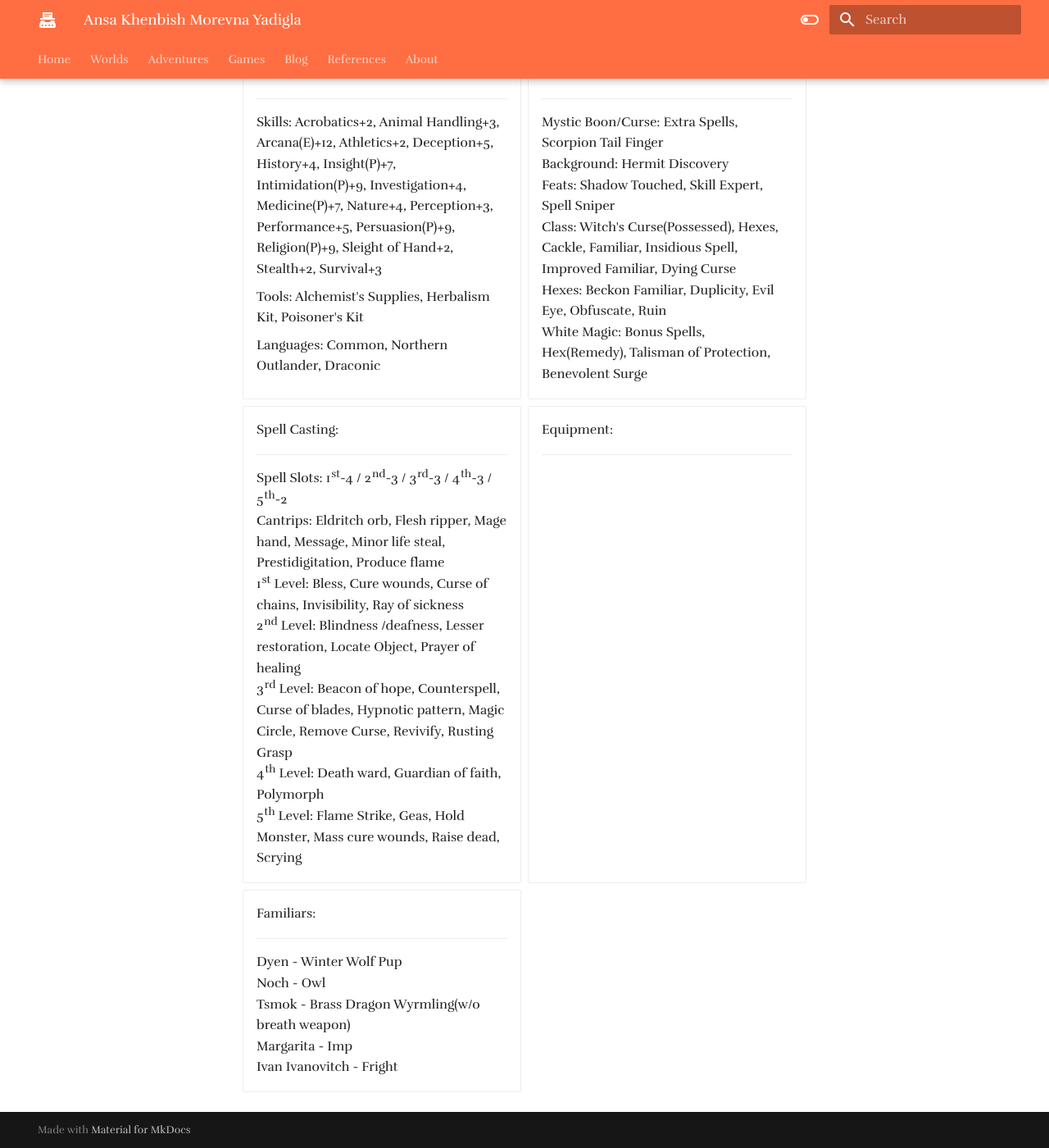
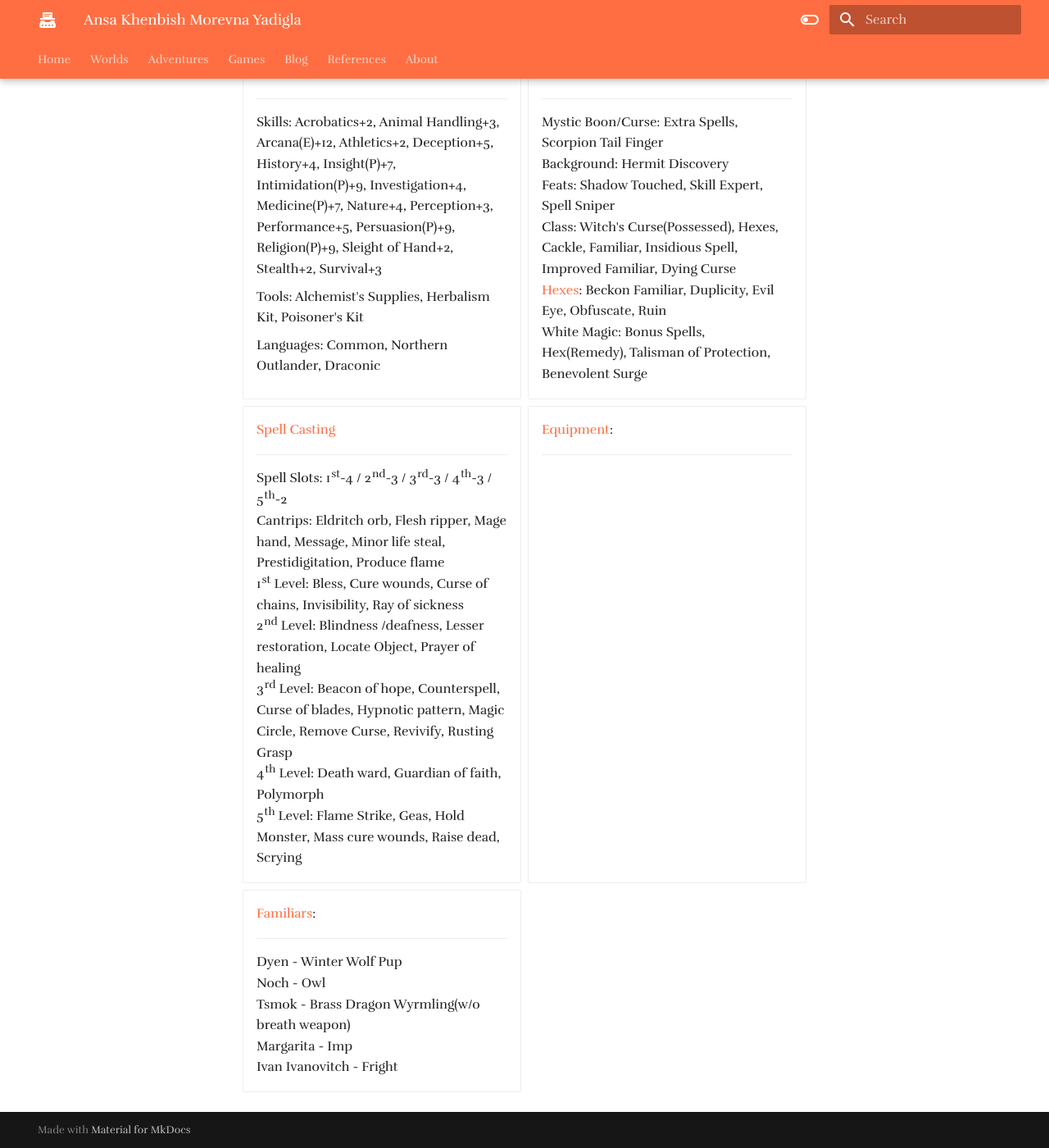
Before and after one commit to Half-Guinea-Press/zymurgical-oubliette, an MkDocs documentation site: the page built from docs/adventures/group-n/pc/ansa.md, in a window 1280 px wide and 1400 px high, scrolled down 346 px. Shown: the whole window at 82% size. Built offline with MkDocs 1.6.1 and Material for MkDocs 9.7.7, drawn with Linux system fonts in a browser that asks for light colours; some web fonts are replaced; comment, search, counter and statistics services are not loaded; part of the change alters nothing that is shown.

```diff
--- a/docs/adventures/group-n/pc/ansa.md
+++ b/docs/adventures/group-n/pc/ansa.md
@@ -28,7 +28,7 @@
 
     Languages: Common, Northern Outlander, Draconic
 
--   Features
+-   [Features](ansa_features)
 
     ---
 
@@ -36,10 +36,10 @@
     Background: Hermit Discovery<br>
     Feats: Shadow Touched, Skill Expert, Spell Sniper<br>
     Class: Witch's Curse(Possessed), Hexes, Cackle, Familiar, Insidious Spell, Improved Familiar, Dying Curse<br>
-    Hexes: Beckon Familiar, Duplicity, Evil Eye, Obfuscate, Ruin<br>
+    [Hexes](ansa_hexes): Beckon Familiar, Duplicity, Evil Eye, Obfuscate, Ruin<br>
     White Magic: Bonus Spells, Hex(Remedy), Talisman of Protection, Benevolent Surge<br>
 
--   Spell Casting:
+-   [Spell Casting](ansa_spells)
 
     ---
 
@@ -51,11 +51,11 @@
     4th Level: Death ward, Guardian of faith, Polymorph<br>
     5th Level: Flame Strike, Geas, Hold Monster, Mass cure wounds, Raise dead, Scrying
 
--   Equipment:
+-   [Equipment](equipment_list):
 
     ---
 
--   Familiars:
+-   [Familiars](ansa_familiars):
 
     ---
 
```
